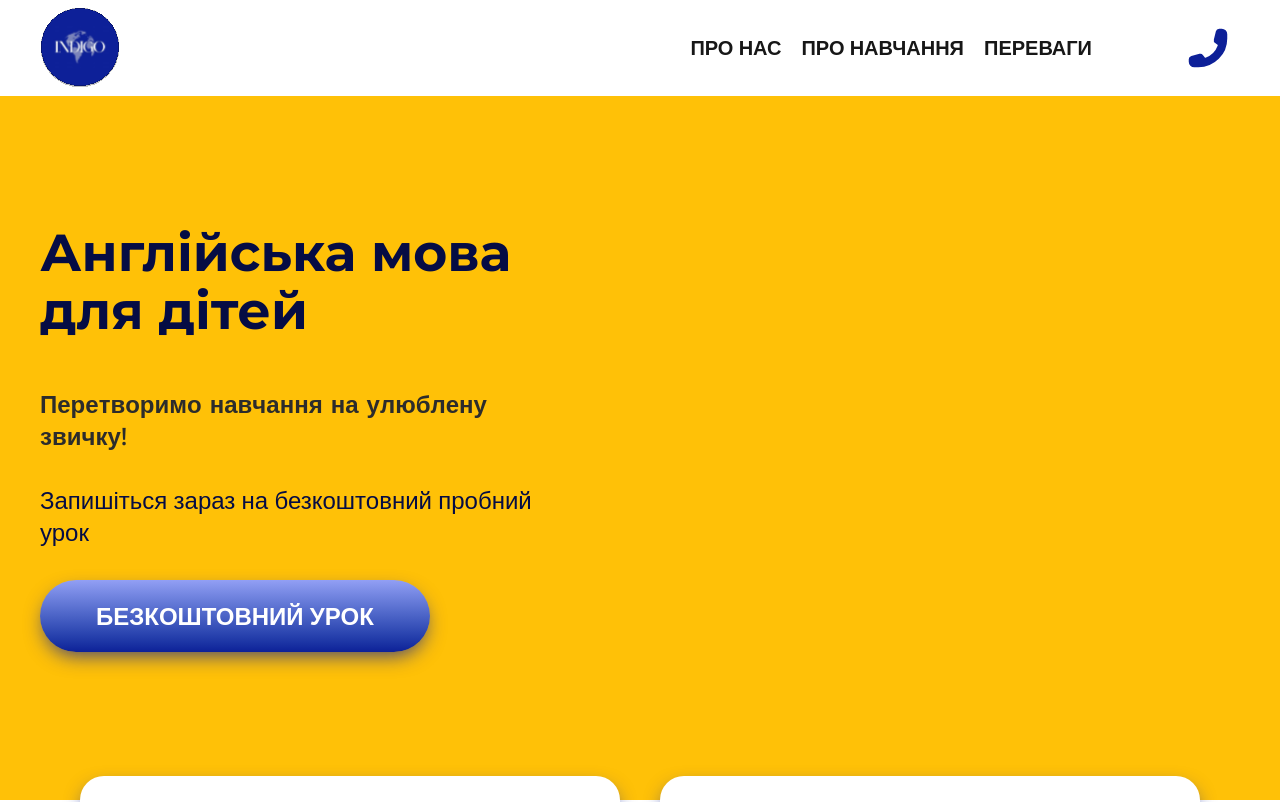
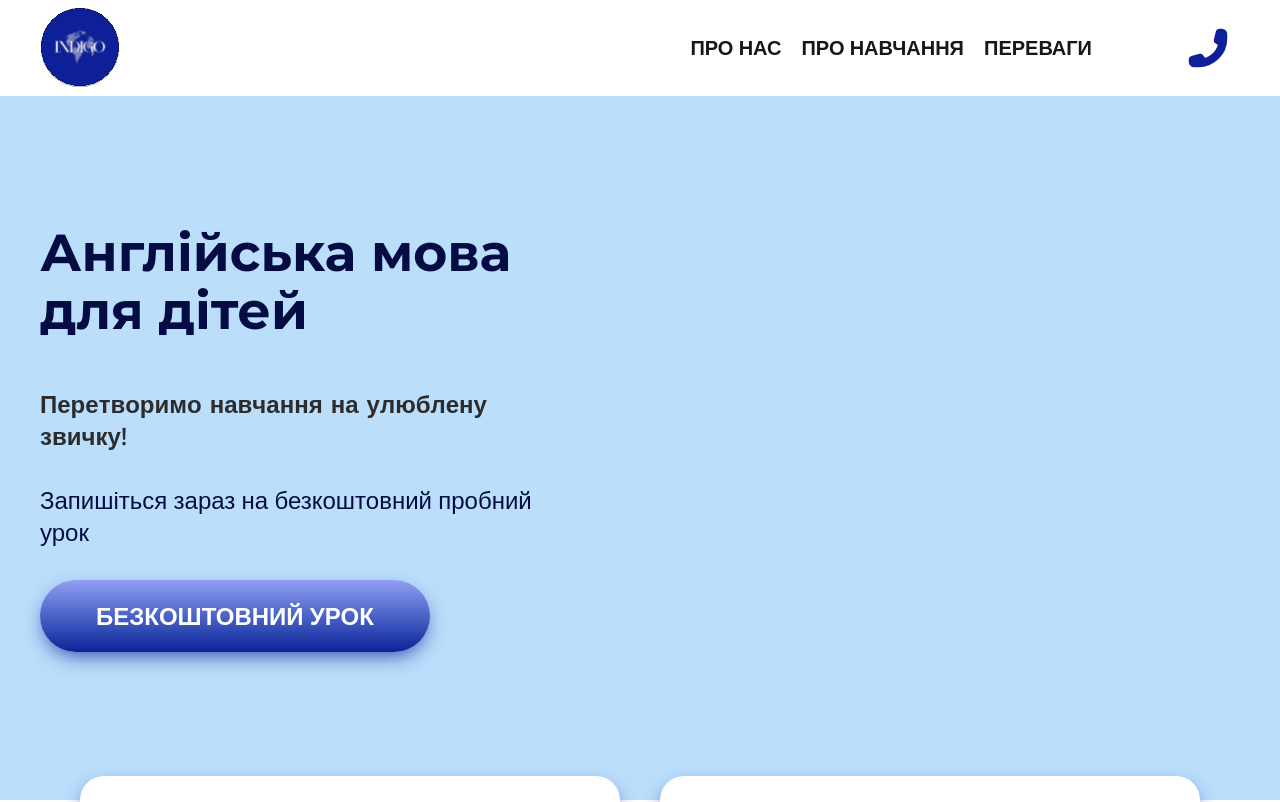
Before and after one commit to IraMira333/indigo-school, a Next.js app: page / in a window 1280 px wide. Shown: the top 802 px of the page. Built offline with nearby package versions, Linux system fonts and the light colour scheme.

Commit message:
Changed hero color

```diff
--- a/src/app/globals.css
+++ b/src/app/globals.css
@@ -16,7 +16,7 @@
     --color-red-custom: #ff0000;
     --color-dark-bg: #1c1c28;
     --color-light-text: #f5f5f5;
-    --color-hero-bg: #ffc107;
+    --color-hero-bg: #bbdefb;
     --color-shadow: #050c44;
 
     /* 🔠 Шрифти */
--- a/src/components/data/socialList.tsx
+++ b/src/components/data/socialList.tsx
@@ -23,7 +23,7 @@ export const socialList = [
             />
         ),
         name: "Telegram",
-        link: "https://t.me/TODO",
+        link: "https://t.me/indigoobolon",
     },
     {
         icon: (
--- a/src/components/shared/ButtonGet.tsx
+++ b/src/components/shared/ButtonGet.tsx
@@ -1,6 +1,8 @@
 export const ButtonGet = ({ className }: { className?: string }) => {
     return (
-        <button className={`from-light-blue pc:text-2xl pc:py-5 pc:px-14 to-blue-custom relative rounded-full bg-gradient-to-b px-11 py-3 font-bold text-white uppercase shadow-[0_8px_20px_-5px_rgba(13,32,152,0.8)] transition-all hover:shadow-[0_10px_25px_-5px_rgba(13,32,152,0.9)] active:translate-y-1 active:shadow-none ${className}`}>
+        <button
+            className={`from-light-blue pc:text-2xl pc:py-5 pc:px-14 to-blue-custom relative rounded-full bg-gradient-to-b px-11 py-3 font-bold text-white uppercase shadow-[0_8px_20px_-5px_rgba(13,32,152,0.8)] transition-all hover:shadow-[0_10px_25px_-5px_rgba(13,32,152,0.9)] active:translate-y-1 active:shadow-none ${className}`}
+        >
             безкоштовний урок
         </button>
     );
```
